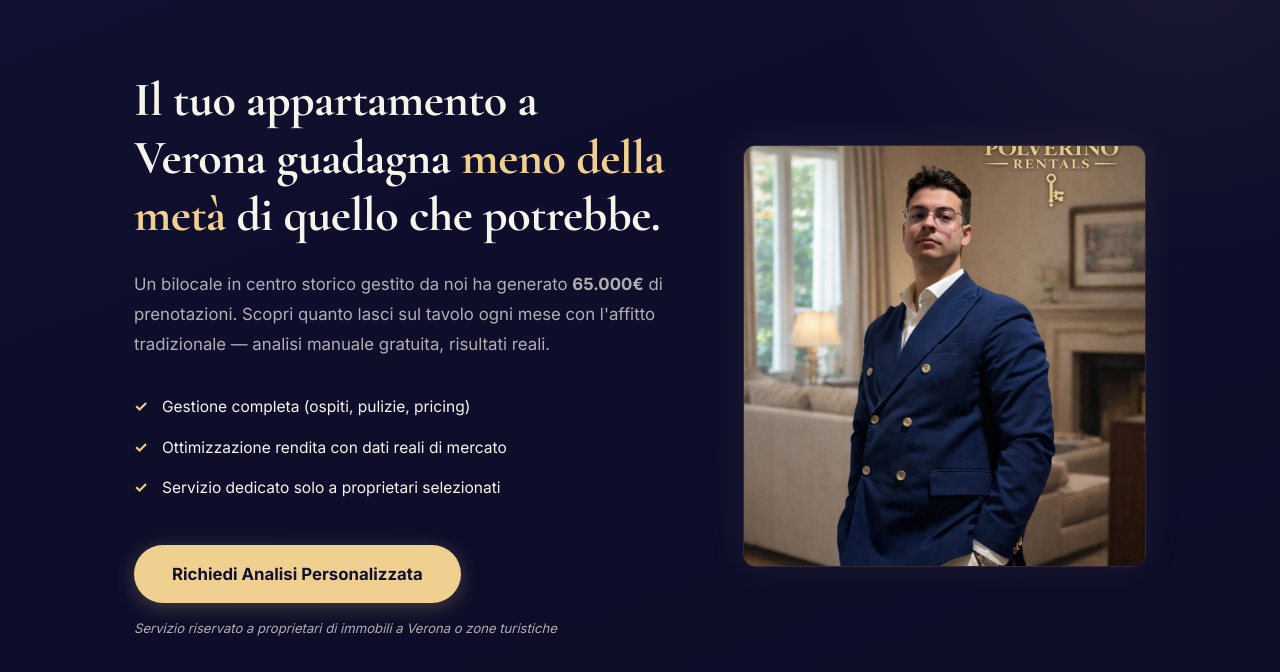
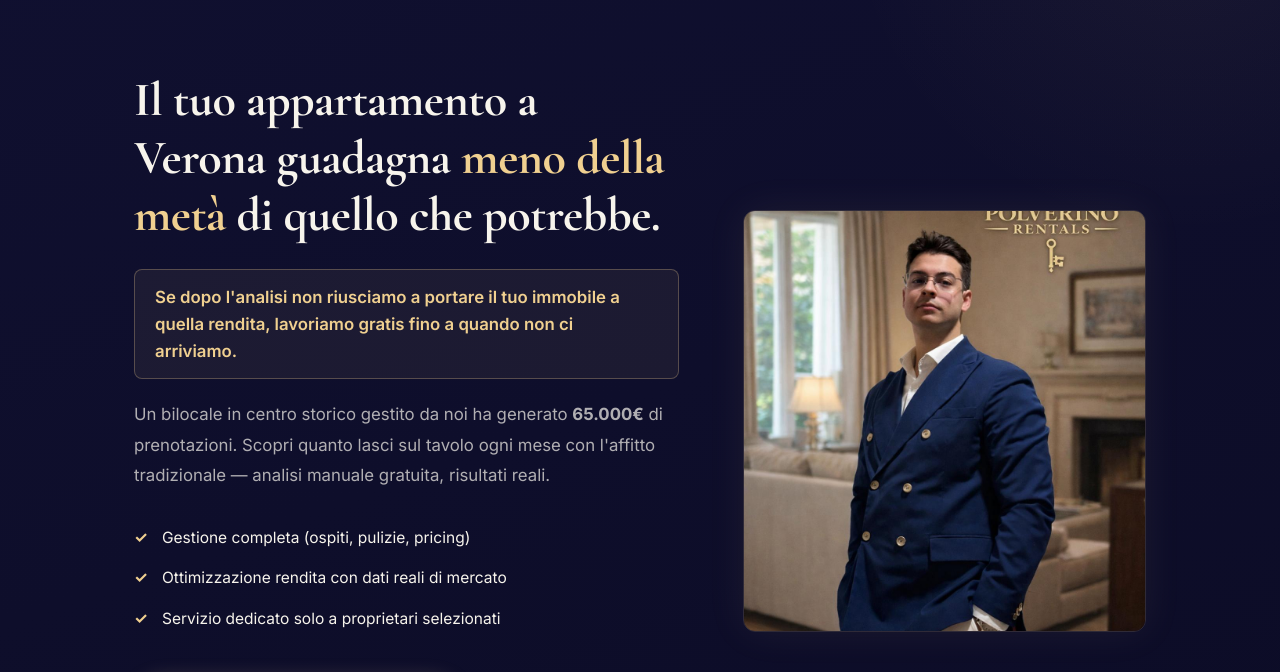
Before and after one commit to sitopolverinorentals/sito-ufficiale, a plain HTML site: page analisi.html in a window 1280 px wide. Shown: the part 80-752 px from the top of the page. Drawn offline with nearby package versions, Linux system fonts and the light colour scheme; a script that the page names is missing.

Commit message:
Update: Aggiunta garanzia sotto H1 - lavoriamo gratis se non raggiungiamo la rendita

```diff
--- a/analisi.html
+++ b/analisi.html
@@ -196,6 +196,18 @@
     color: var(--navy);
     transform: translateY(-2px);
     box-shadow: 0 6px 28px rgba(240,208,144,0.35);
+}
+
+.hero-guarantee {
+    font-size: 1.05rem;
+    font-weight: 600;
+    color: var(--gold);
+    margin-bottom: 20px;
+    padding: 14px 20px;
+    border: 1px solid rgba(240,208,144,0.28);
+    border-radius: var(--radius-sm);
+    background: rgba(240,208,144,0.06);
+    line-height: 1.6;
 }
 
 .hero-microcopy {
@@ -709,6 +721,7 @@
         <div class="hero-inner">
             <div class="hero-text">
                 <h1>Il tuo appartamento a Verona guadagna <em>meno della metà</em> di quello che potrebbe.</h1>
+                <p class="hero-guarantee">Se dopo l'analisi non riusciamo a portare il tuo immobile a quella rendita, lavoriamo gratis fino a quando non ci arriviamo.</p>
                 <p class="hero-sub">Un bilocale in centro storico gestito da noi ha generato <strong>65.000&euro;</strong> di prenotazioni. Scopri quanto lasci sul tavolo ogni mese con l'affitto tradizionale — analisi manuale gratuita, risultati reali.</p>
                 <ul class="hero-bullets">
                     <li>Gestione completa (ospiti, pulizie, pricing)</li>
```
